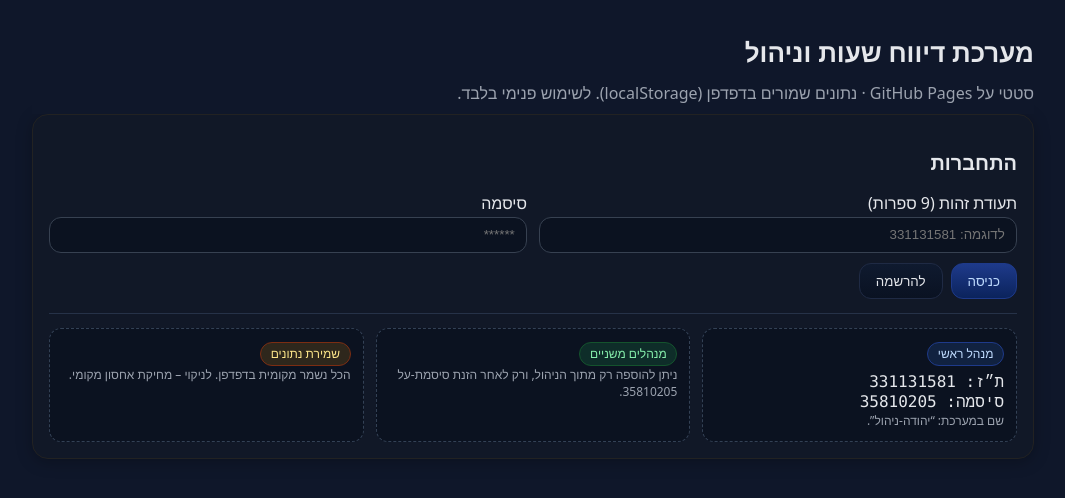
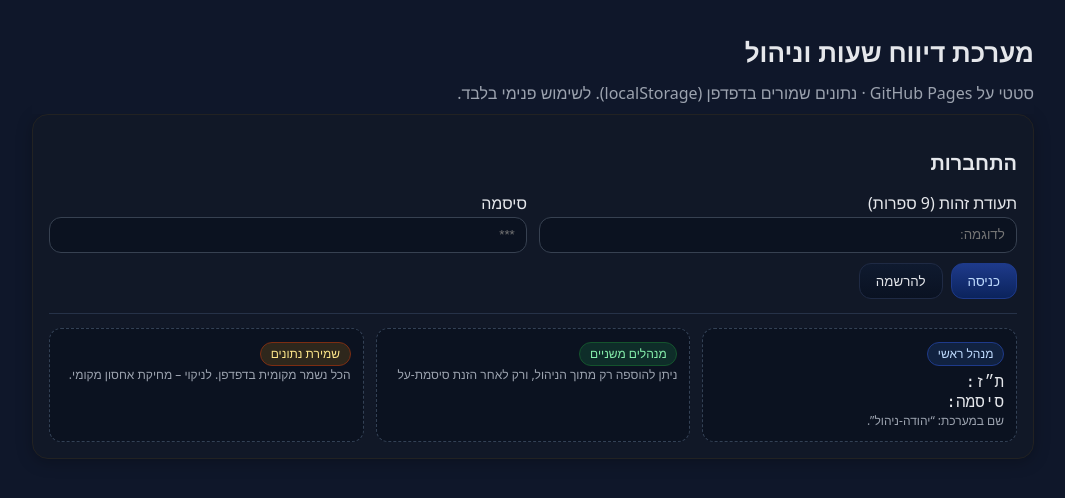
Before and after one commit to progtek-y-c/gorme-koach-adam-yc.br, a plain HTML site: page index.html in a window 1280 px wide. Shown: the whole page, without its empty margins (107-1172 px from the left). Drawn offline with Linux system fonts and the light colour scheme.

Commit message:
Update index.html

```diff
--- a/index.html
+++ b/index.html
@@ -66,11 +66,11 @@
       <div class="grid cols-2">
         <div>
           <label>תעודת זהות (9 ספרות)</label>
-          <input id="loginId" inputmode="numeric" maxlength="9" placeholder="לדוגמה: 331131581">
+          <input id="loginId" inputmode="numeric" maxlength="9" placeholder="לדוגמה: ">
         </div>
         <div>
           <label>סיסמה</label>
-          <input id="loginPw" type="password" placeholder="******">
+          <input id="loginPw" type="password" placeholder="***">
         </div>
       </div>
       <div class="toolbar" style="margin-top:10px">
@@ -82,12 +82,12 @@
       <div class="grid cols-3">
         <div class="item">
           <div class="pill pri">מנהל ראשי</div>
-          <div class="mono" style="margin-top:6px">ת״ז: 331131581<br>סיסמה: 35810205</div>
+          <div class="mono" style="margin-top:6px">ת״ז: <br>סיסמה: </div>
           <div class="note">שם במערכת: “יהודה‑ניהול”.</div>
         </div>
         <div class="item">
           <div class="pill ok">מנהלים משניים</div>
-          <div class="note">ניתן להוספה רק מתוך הניהול, ורק לאחר הזנת סיסמת‑על 35810205.</div>
+          <div class="note">ניתן להוספה רק מתוך הניהול, ורק לאחר הזנת סיסמת‑על </div>
         </div>
         <div class="item">
           <div class="pill warn">שמירת נתונים</div>
@@ -351,7 +351,7 @@
           <div class="pill pri">הוספת מנהל משני</div>
           <div class="note">נדרש להזין כאן את סיסמת‑העל של המנהל הראשי בדווקא: <b>35810205</b>.</div>
           <label style="margin-top:6px">סיסמת‑על (אימות)</label>
-          <input id="superPw" type="password" placeholder="35810205">
+          <input id="superPw" type="password" placeholder="">
           <label>ת״ז מנהל חדש</label>
           <input id="mgrId" maxlength="9" inputmode="numeric">
           <label>שם מנהל</label>
@@ -396,10 +396,10 @@ function loadDB(){
       meta:{createdAt:new Date().toISOString()}
     };
     // יצירת מנהל ראשי אם חסר
-    const mainId="331131581";
+    const mainId="";
     const hasMain = db.users.some(u=>u.id===mainId && u.role==='manager' && u.main===true);
     if(!hasMain){
-      db.users.push({id:mainId,name:"יהודה-ניהול",pw:"35810205",role:"manager",main:true,rate:50,balance:0,createdAt:new Date().toISOString()});
+      db.users.push({id:mainId,name:"יהודה-ניהול",pw:"",role:"manager",main:true,rate:50,balance:0,createdAt:new Date().toISOString()});
     }
     saveDB(db);
   }
```
